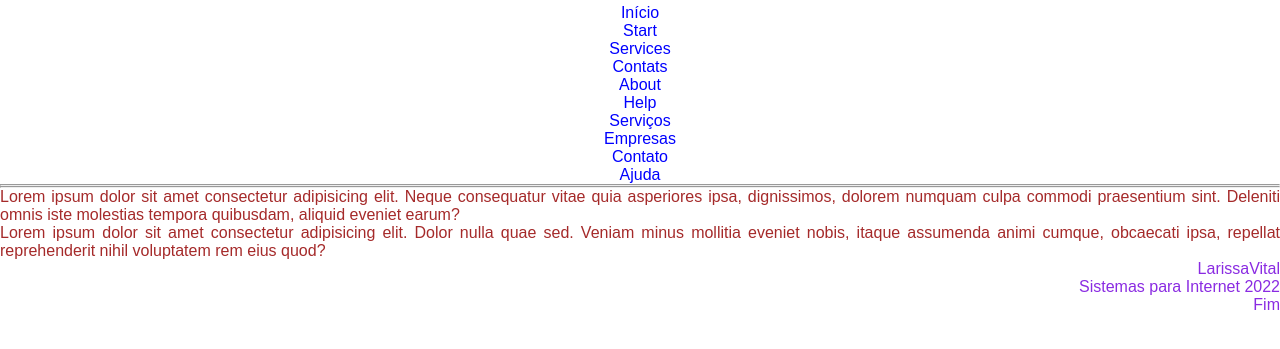
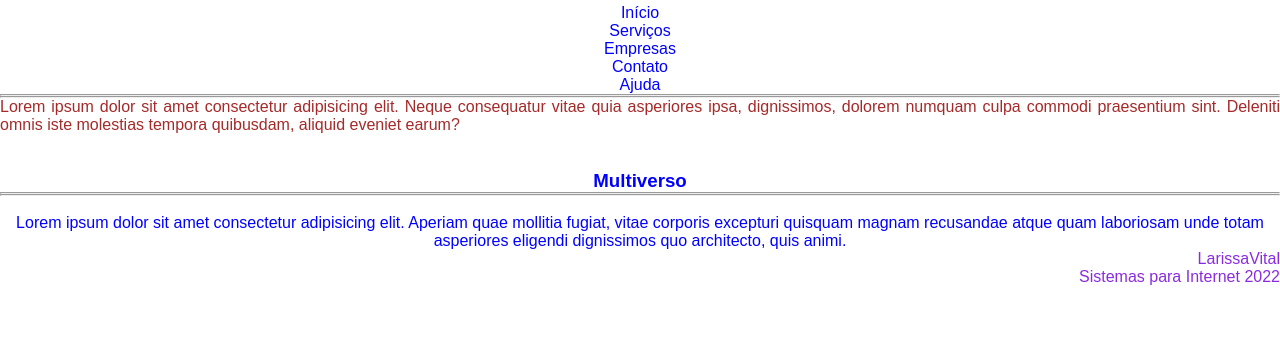
Before and after one commit to LarissaVital/intro_git, a plain HTML site: page index.html in a window 1280 px wide. Shown: the part 51-400 px from the top of the page. Drawn offline with Linux system fonts and the light colour scheme.

Commit message:
Teste Branch Multiverso

```diff
--- a/index.html
+++ b/index.html
@@ -16,11 +16,6 @@
 <nav>
     <ul>
         <li>Início</li>
-        <li>Start</li>
-        <li>Services</li>
-        <li>Contats</li>
-        <li>About</li>
-        <li>Help</li>
         <li>Serviços</li>
         <li>Empresas</li>
         <li>Contato</li>
@@ -33,14 +28,20 @@
     <p> Lorem ipsum dolor sit amet consectetur adipisicing elit.
         Neque consequatur vitae quia asperiores ipsa, dignissimos, dolorem numquam culpa commodi praesentium sint.
         Deleniti omnis iste molestias tempora quibusdam, aliquid eveniet earum?</p>
-        <p>Lorem ipsum dolor sit amet consectetur adipisicing elit. Dolor nulla quae sed.
-            Veniam minus mollitia eveniet nobis, itaque assumenda animi cumque, obcaecati ipsa,
-            repellat reprehenderit nihil voluptatem rem eius quod?</p>
+        <br/><br/>
+</section>
+<section>
+    <h3>Multiverso</h3> <hr><hr><br/>
+    <p>Lorem ipsum dolor sit amet consectetur adipisicing elit.
+        Aperiam quae mollitia fugiat, vitae corporis excepturi quisquam magnam recusandae atque quam laboriosam unde totam asperiores eligendi dignissimos quo architecto,
+        quis animi.
+
+    </p>
 </section>
 <footer id="rodape">
     <p>LarissaVital</p>
     <p> Sistemas para Internet 2022</p>
-    <p>Fim</p>
+
 </footer>
    </div>
 </body>
```
Also changed, not shown: 1 other file.
